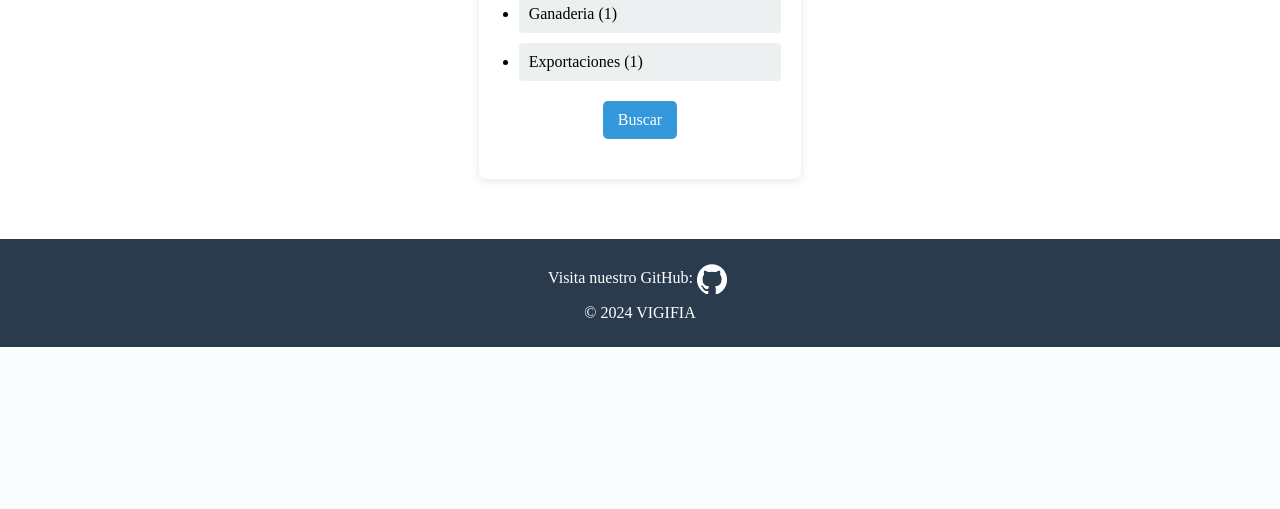
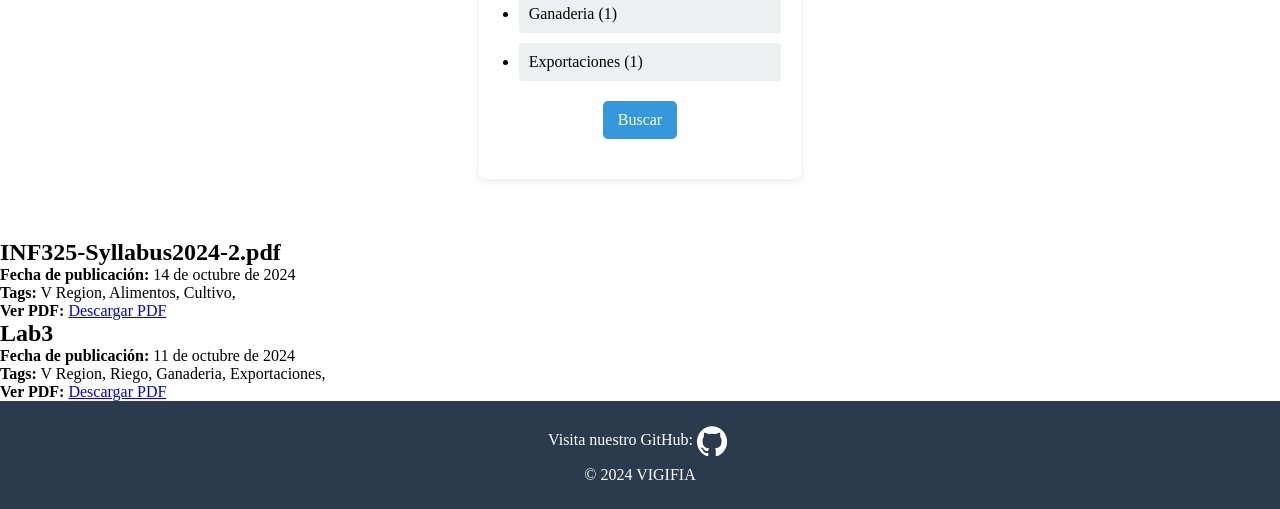
Before and after one commit to Neichoo/GRUPO6-2024-PROYINF, a Django app: page /Boletines/ in a window 1280 px wide. Shown: the part 728-1237 px from the top of the page. Before the commit the page ends 1075 px from the top, so only its background shows below. Run offline with Django 5.2, Linux system fonts and the light colour scheme; data comes from the database, SQL or seed files in the repository; both versions use the stored data as it was after the commit.

Commit message:
Boletines visibles y filtrables

```diff
--- a/GRUPO62024PROYINF/GRUPO62024PROYINF/settings.py
+++ b/GRUPO62024PROYINF/GRUPO62024PROYINF/settings.py
@@ -10,6 +10,7 @@ For the full list of settings and their values, see
 https://docs.djangoproject.com/en/5.0/ref/settings/
 """
 
+import os
 from pathlib import Path
 
 # Build paths inside the project like this: BASE_DIR / 'subdir'.
@@ -118,6 +119,9 @@ USE_TZ = True
 
 STATIC_URL = '/static/'
 
+MEDIA_URL = '/media/'
+MEDIA_ROOT = os.path.join(BASE_DIR, 'media')
+
 # Default primary key field type
 # https://docs.djangoproject.com/en/5.0/ref/settings/#default-auto-field
 
--- a/GRUPO62024PROYINF/GRUPO62024PROYINF/urls.py
+++ b/GRUPO62024PROYINF/GRUPO62024PROYINF/urls.py
@@ -16,8 +16,13 @@ Including another URLconf
 """
 from django.contrib import admin
 from django.urls import path, include
+from django.conf import settings
+from django.conf.urls.static import static
 
 urlpatterns = [
     path('admin/', admin.site.urls),
     path('', include('Interfaz.urls'))
 ]
+
+if settings.DEBUG:
+    urlpatterns += static(settings.MEDIA_URL, document_root=settings.MEDIA_ROOT)
--- a/GRUPO62024PROYINF/Interfaz/models.py
+++ b/GRUPO62024PROYINF/Interfaz/models.py
@@ -12,5 +12,7 @@ class Boletin(models.Model):
     nombre_boletin = models.CharField(max_length=100)
     tags_boletin = models.ManyToManyField(Tag)
     fecha_boletin = models.DateField()
+    url_pdf = models.FileField(upload_to='PDF/')
+
     def __str__(self):
         return self.nombre_boletin
--- a/GRUPO62024PROYINF/Interfaz/templates/Boletines.html
+++ b/GRUPO62024PROYINF/Interfaz/templates/Boletines.html
@@ -48,6 +48,24 @@
         <button type="submit">Buscar</button>
     </form>
 
+    <ul>
+        {% for boletin in boletines %}
+            <li>
+                <h2>{{ boletin.nombre_boletin }}</h2>
+                <p><strong>Fecha de publicación:</strong> {{ boletin.fecha_boletin }}</p>
+                <p><strong>Tags:</strong>
+                    {% for tag in boletin.tags_boletin.all %}
+                        {{ tag.nombre }},
+                    {% endfor %}
+                </p>
+                <p><strong>Ver PDF:</strong>
+                    <a href="{{ boletin.url_pdf.url }}" target="_blank">Descargar PDF</a>
+                </p>
+            </li>
+        {% empty %}
+            <p>No hay boletines disponibles.</p>
+        {% endfor %}
+    </ul>
 
     <footer>
         <div class="footer-content">
--- a/GRUPO62024PROYINF/Interfaz/views.py
+++ b/GRUPO62024PROYINF/Interfaz/views.py
@@ -9,12 +9,16 @@ from django.db.models import Q, Count
 
 def Inicio(request):
     return render(request, "Inicio.html")
+
 def Sobre_vigifia(request):
     return render(request, "SobreVIGIFIA.html")
+
 def Contacto(request):
     return render(request, "Contacto.html")
+
 def Login_form(request):
     return render(request, "Login.html")
+
 def Login_view(request):
     if request.method == 'POST':
         username = request.POST['username']
@@ -27,9 +31,11 @@ def Login_view(request):
             messages.error(request, 'Usuario o contraseña incorrectos.')
 
     return render(request, 'Login.html')
+
 @login_required(login_url='/Login/')
 def PanelDeControl(request):
     return render(request, "PanelDeControl.html")
+
 def Boletines(request):
     form = BusquedaBoletinForm(request.GET or None)
     boletines = Boletin.objects.all()
@@ -47,7 +53,7 @@ def Boletines(request):
             boletines = boletines.filter(Q(nombre_boletin__icontains=palabras_clave))
         # Filtrar por tag seleccionado
         if selected_tag:
-            boletines = boletines.filter(tags__nombre=selected_tag)  # Filtrar por el tag seleccionado
+            boletines = boletines.filter(tags_boletin__nombre=selected_tag)  # Filtrar por el tag seleccionado
         # Filtrar por rango de fechas
         if fecha_inicio:
             boletines = boletines.filter(fecha_boletin__gte=fecha_inicio)
```
Also changed, not shown: GRUPO62024PROYINF/Interfaz/migrations/0003_boletin_url_pdf.py (added), GRUPO62024PROYINF/Interfaz/migrations/0004_alter_boletin_url_pdf.py (added), GRUPO62024PROYINF/Proyecto.db, 2 other files.
